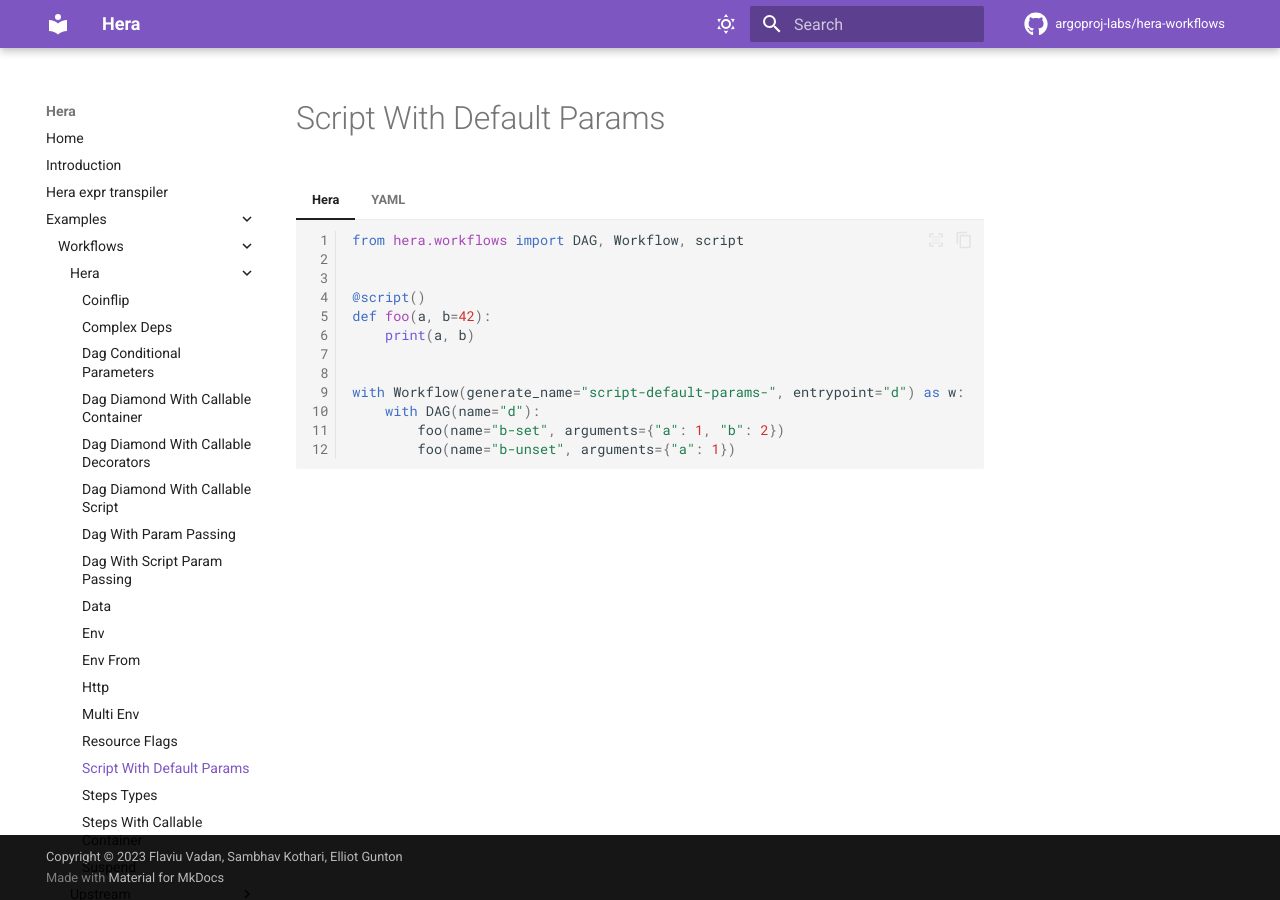
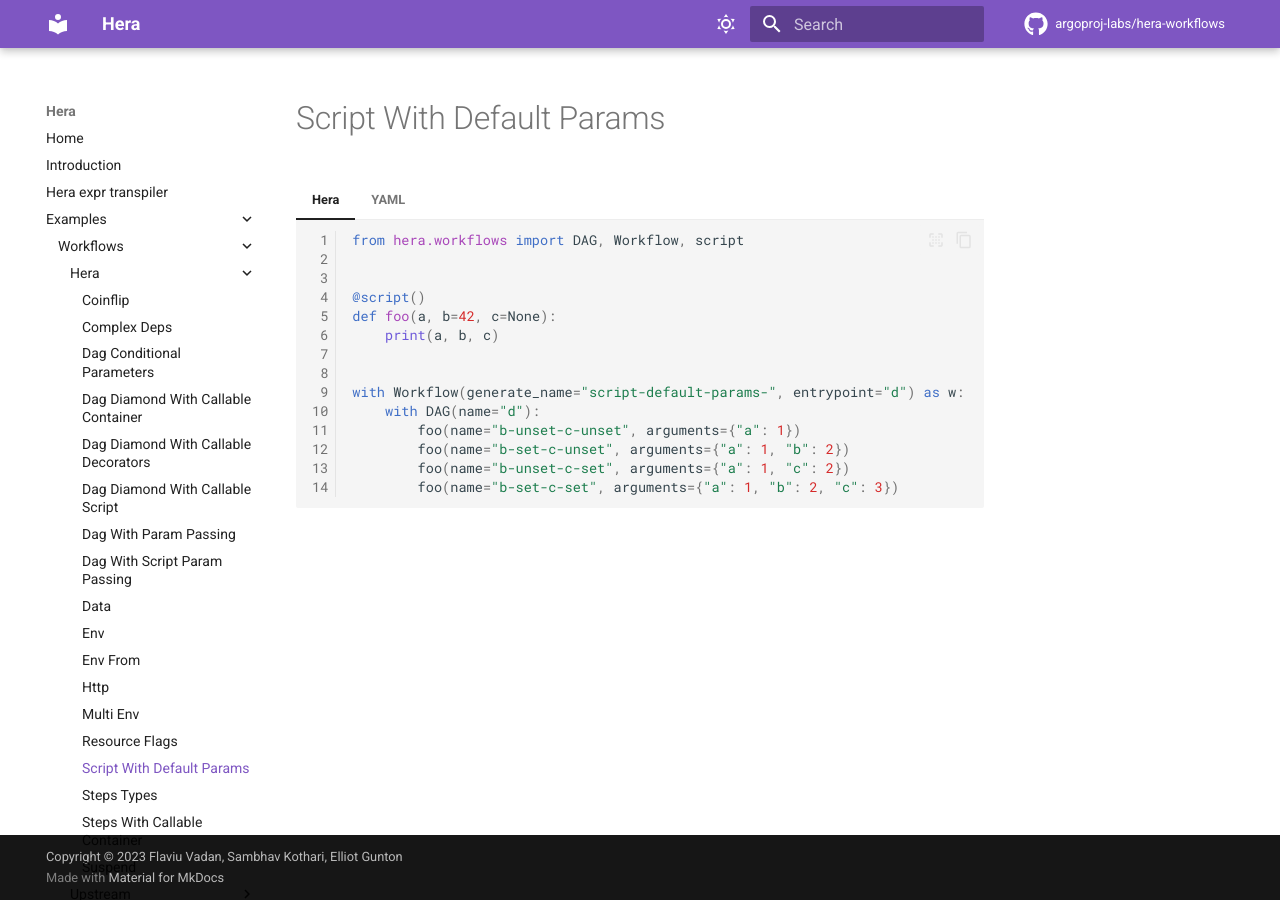
Before and after one commit to argoproj-labs/hera, an MkDocs documentation site: the page built from docs/examples/workflows/script_with_default_params.md, in a window 1280 px wide. Built offline with MkDocs 1.6.1 and Material for MkDocs 9.7.7, drawn with Linux system fonts in a browser that asks for light colours; comment, search, counter and statistics services are not loaded; the version menu is left out.

Commit message:
adjust parameters, add sample
Signed-off-by: Flaviu Vadan <flaviuvadan@gmail.com>

````diff
--- a/docs/examples/workflows/script_with_default_params.md
+++ b/docs/examples/workflows/script_with_default_params.md
@@ -12,14 +12,16 @@
 
 
     @script()
-    def foo(a, b=42):
-        print(a, b)
+    def foo(a, b=42, c=None):
+        print(a, b, c)
 
 
     with Workflow(generate_name="script-default-params-", entrypoint="d") as w:
         with DAG(name="d"):
-            foo(name="b-set", arguments={"a": 1, "b": 2})
-            foo(name="b-unset", arguments={"a": 1})
+            foo(name="b-unset-c-unset", arguments={"a": 1})
+            foo(name="b-set-c-unset", arguments={"a": 1, "b": 2})
+            foo(name="b-unset-c-set", arguments={"a": 1, "c": 2})
+            foo(name="b-set-c-set", arguments={"a": 1, "b": 2, "c": 3})
     ```
 
 === "YAML"
@@ -38,15 +40,33 @@
               parameters:
               - name: a
                 value: '1'
-              - name: b
-                value: '2'
-            name: b-set
+            name: b-unset-c-unset
             template: foo
           - arguments:
               parameters:
               - name: a
                 value: '1'
-            name: b-unset
+              - name: b
+                value: '2'
+            name: b-set-c-unset
+            template: foo
+          - arguments:
+              parameters:
+              - name: a
+                value: '1'
+              - name: c
+                value: '2'
+            name: b-unset-c-set
+            template: foo
+          - arguments:
+              parameters:
+              - name: a
+                value: '1'
+              - name: b
+                value: '2'
+              - name: c
+                value: '3'
+            name: b-set-c-set
             template: foo
         name: d
       - inputs:
````
Also changed, not shown: other parts of docs/examples/workflows/script_with_default_params.md (+7 -1 lines), 7 other files.
